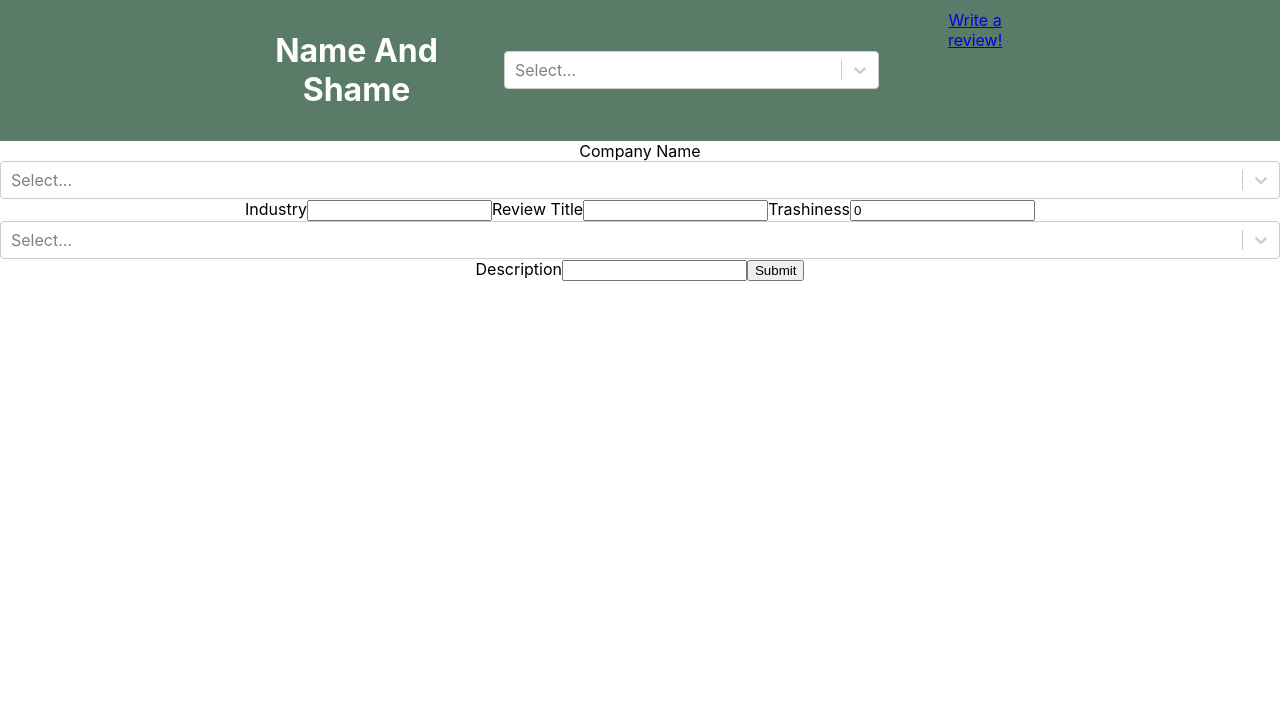
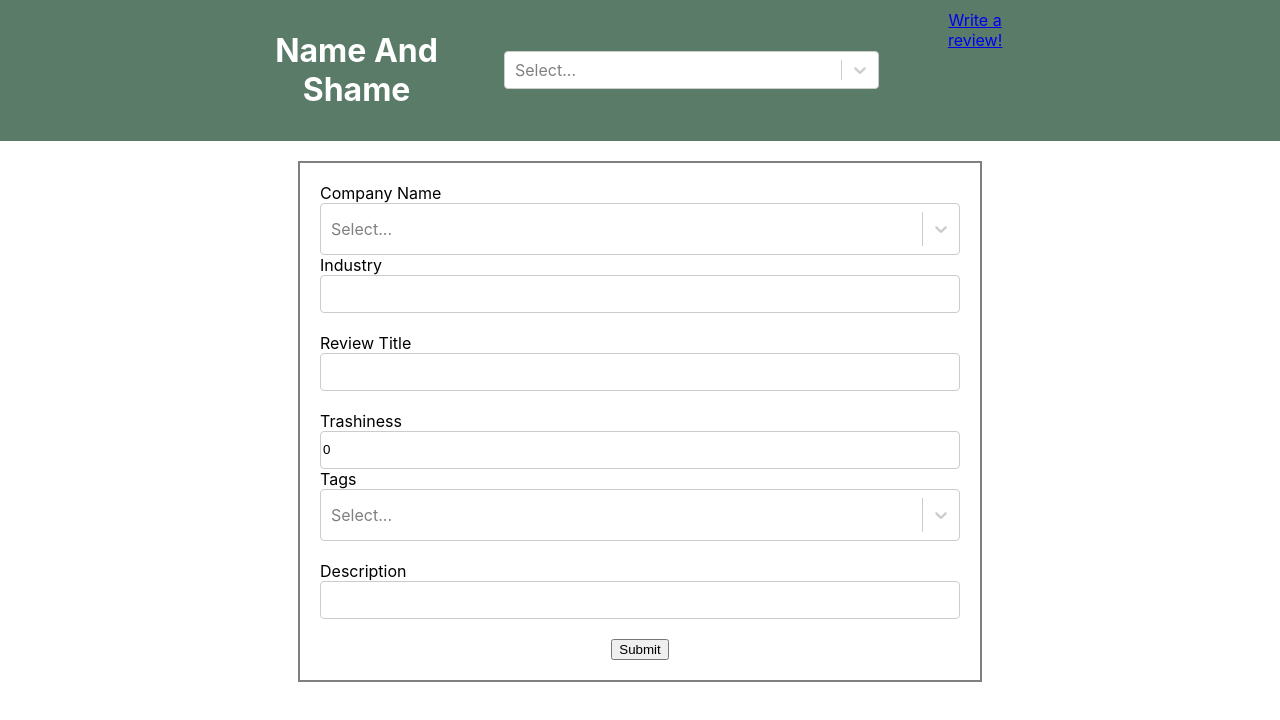
Before and after one commit to PrayusShrestha/name-and-shame, a React (Create React App) app in the folder client/: page /companies/add in a window 1280 px wide. Shown: the top 720 px of the page. Built offline with nearby package versions, Linux system fonts and the light colour scheme.

Commit message:
Style review form

```diff
--- a/client/src/components/Company.js
+++ b/client/src/components/Company.js
@@ -47,11 +47,12 @@ class Company extends React.Component {
 
         for (let i in reviews) {
             count++;
-            trashinessSum += reviews[i].trashiness;
+            trashinessSum += parseInt(reviews[i].trashiness);
         }
 
         if (count === 0) return "No reviews";
-        return (String) (trashinessSum / count) + "/5";
+        let avg = trashinessSum / count;
+        return avg.toFixed(1) + "/5";
     }
 
     render() {
--- /dev/null
+++ b/client/src/components/Review/ReviewForm.css
@@ -0,0 +1,44 @@
+#review-form {
+    max-height: 100vh;
+    max-width: 50vw;
+    border: 2px solid gray;
+    padding: 20px;
+    margin: 20px auto;
+    text-align: left;
+}
+
+#review-form input[type="text"], #review-form input[type='number'] {
+    -webkit-align-items: center;
+    -webkit-box-align: center;
+    -ms-flex-align: center;
+    align-items: center;
+    background-color: hsl(0, 0%, 100%);
+    border-color: hsl(0, 0%, 80%);
+    border-radius: 4px;
+    border-style: solid;
+    border-width: 1px;
+    cursor: default;
+    display: -webkit-box;
+    display: -webkit-flex;
+    display: -ms-flexbox;
+    display: flex;
+    -webkit-box-flex-wrap: wrap;
+    -webkit-flex-wrap: wrap;
+    -ms-flex-wrap: wrap;
+    flex-wrap: wrap;
+    -webkit-box-pack: justify;
+    -webkit-justify-content: space-between;
+    justify-content: space-between;
+    min-height: 38px;
+    outline: 0!important;
+    position: relative;
+    -webkit-transition: all 100ms;
+    transition: all 100ms;
+    box-sizing: border-box;
+    width: 100%;
+}
+
+#review-form input[type="submit"] {
+    margin: auto;
+    display: block;
+}
--- a/client/src/components/Review/ReviewForm.js
+++ b/client/src/components/Review/ReviewForm.js
@@ -4,6 +4,7 @@ import AsyncSelect from 'react-select/async';
 import AsyncCreatable from 'react-select';
 import { loadCompanies, loadTags } from '../../utils/SearchUtils';
 import { renderTags } from "../../utils/renderUtils";
+import "./ReviewForm.css";
 
 class ReviewForm extends React.Component {
     constructor(props) {
@@ -148,27 +149,38 @@ class ReviewForm extends React.Component {
         let tags = renderTags(this.state.tags);
 
         return (
-            <form onSubmit={this.handleSubmit}>
+            <form id="review-form" onSubmit={this.handleSubmit}>
                 {errorMsg}
                 <label>Company Name</label>
                 {companyInput}
                 <label>Industry</label>
+                <br />
                 <input type="text"
                     value={this.state.industry}
                     disabled={this.state.companyExists}
                     onChange={this.handleIndustryChange}/>
+                <br />
                 <label>Review Title</label>
+                <br />
                 <input type="text"
                     value={this.state.reviewTitle}/>
+                <br />
                 <label>Trashiness</label>
+                <br />
                 <input type="number"
                     value={this.state.trashiness}
-                    onChange={this.handleTrashinessChange}/>
+                    onChange={this.handleTrashinessChange}
+                    min="0"
+                    max="5"/>
+                <label>Tags</label>
                 {tags}
                 {tagInput}
+                <br />
                 <label>Description</label>
+                <br />
                 <input type="text"
                     value={this.state.reviewDescription}/>
+                <br />
                 <input type="submit" value="Submit" />
             </form>
         );
```
